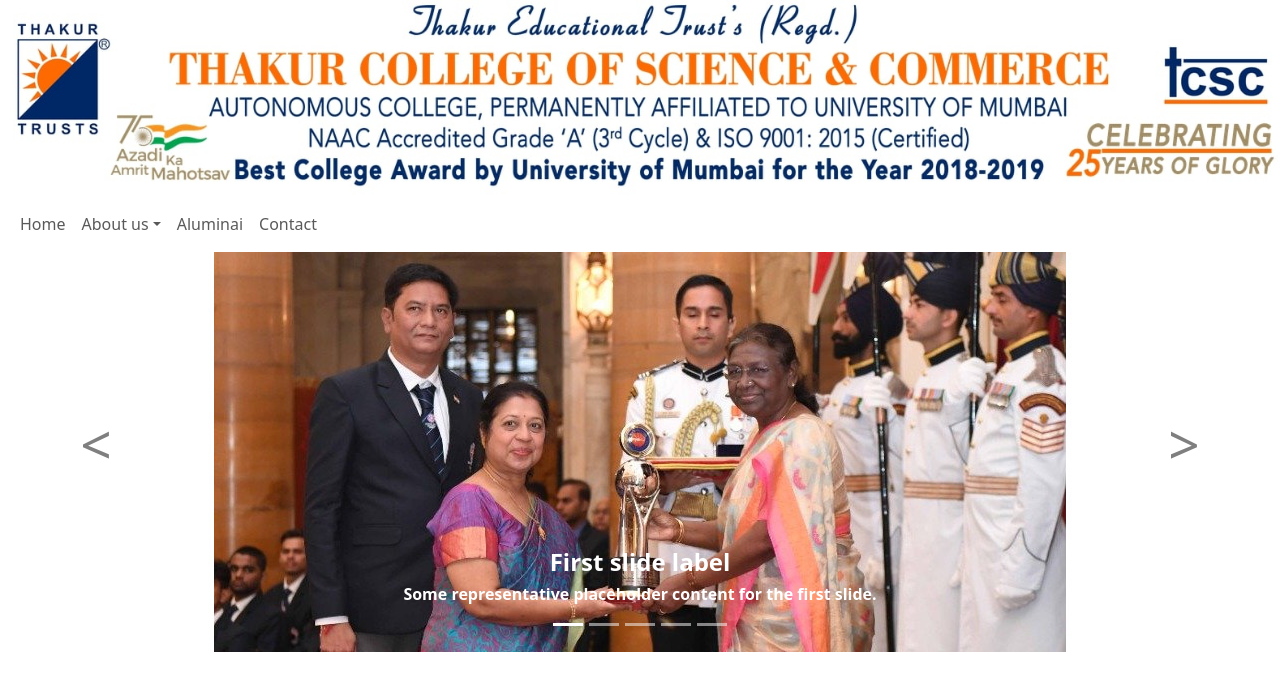
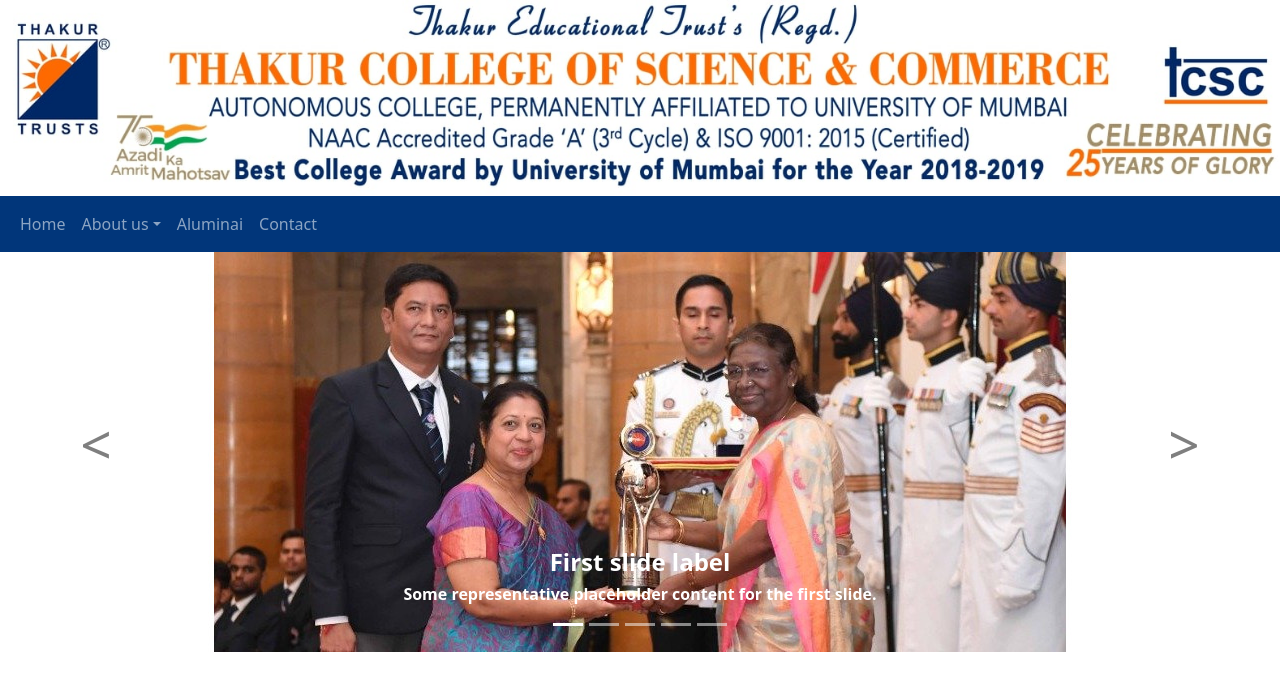
Before and after one commit to Kachavi/College-site-clone, a React (Vite) app: page / in a window 1280 px wide. Shown: the top 690 px of the page. Built offline with nearby package versions, Linux system fonts and the light colour scheme.

Commit message:
minor color fix

```diff
--- a/src/Header.jsx
+++ b/src/Header.jsx
@@ -1,12 +1,13 @@
 import 'bootstrap/dist/css/bootstrap.css'
 import 'bootstrap/dist/js/bootstrap'
 import { Link } from "react-router-dom";
+import './index.css'
 
 function Header() {
     return (
         <div>
             <img src="src/assets/banner.jpg" class="img-fluid mx-auto d-block" alt="Responsive image"></img>
-            <nav class="navbar navbar-expand-lg bg-new">
+            <nav class="navbar navbar-expand-lg bg-new" data-bs-theme="dark">
                 <div class="container-fluid">
                     <button class="navbar-toggler" type="button" data-bs-toggle="collapse" data-bs-target="#navbarNavDropdown" aria-controls="navbarNavDropdown" aria-expanded="false" aria-label="Toggle navigation">
                         <span class="navbar-toggler-icon"></span>
--- a/src/index.css
+++ b/src/index.css
@@ -21,3 +21,8 @@
   font-size: 55px;
   color: black;
 }
+
+.bg-new {
+  color: white;
+  background-color: #01367a;
+}
```
